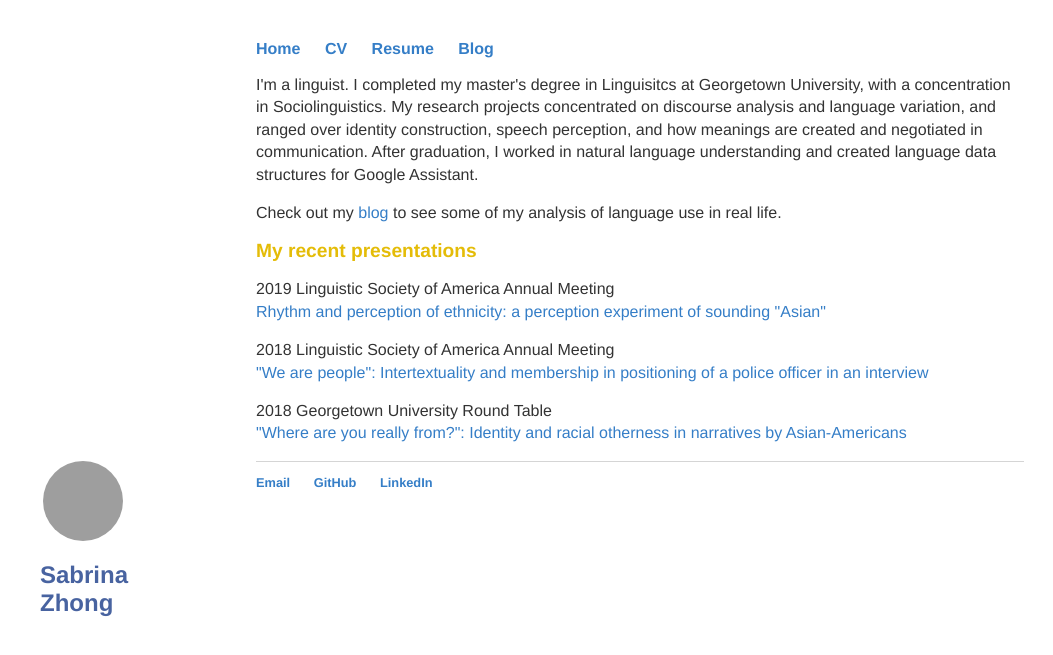
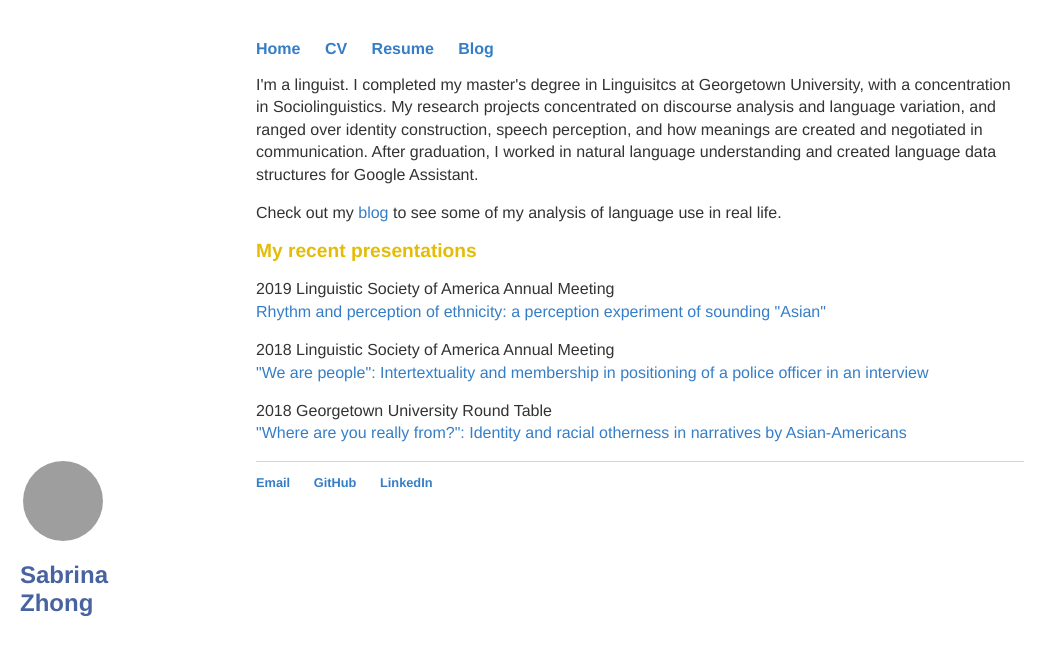
Before and after one commit to sabrinazhong/sabrinazhong.github.io, a Jekyll site: the page built from index.html, in a window 1280 px wide. Shown: the top 655 px of the page, without its empty margins (0-1053 px from the left). Built offline with Jekyll 4.4.1, drawn with Linux system fonts in a browser that asks for light colours; grey boxes are pictures that could not be loaded.

Commit message:
Update main.css

```diff
--- a/css/main.css
+++ b/css/main.css
@@ -55,8 +55,8 @@ ul.posts li {
 
 .sidebar {
   position: fixed;
-  left: 40px;
-  top: 40 px;
+  left: 20px;
+  top: 20 px;
   width: 80px;
   font-family: Helvetica, sans-serif;
   a {
```
